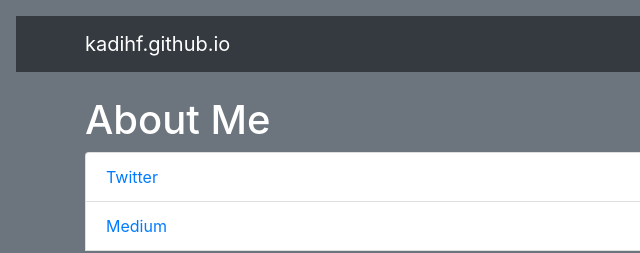
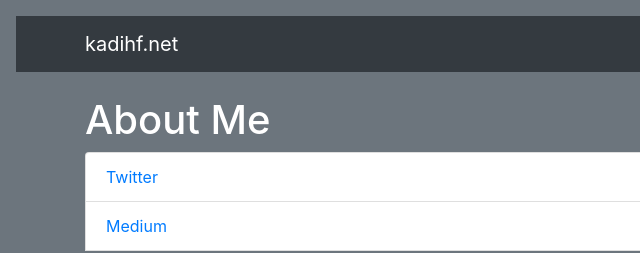
Before and after one commit to kadihf/kadihf.github.io, a plain HTML site: page index.html in a window 1280 px wide. Shown: the full height of the page, 0-640 px from the left. Drawn offline with nearby package versions, Linux system fonts and the light colour scheme.

Commit message:
fix domain name

```diff
--- a/index.html
+++ b/index.html
@@ -15,7 +15,7 @@
     <div>
     <nav class="navbar navbar-dark bg-dark">
       <div class="container">
-        <a class="navbar-brand" href="/">kadihf.github.io</a>
+        <a class="navbar-brand" href="/">kadihf.net</a>
         <a  href="https://github.com/kadihf">
           <span class="fa-stack" style="color:white">
             <i class="fab fa-github fa-stack-2x"></i>
```
